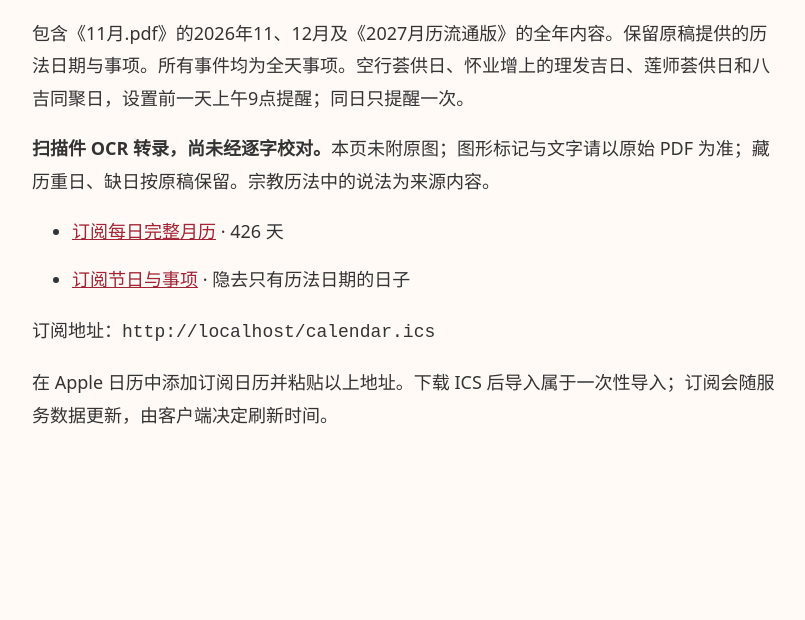
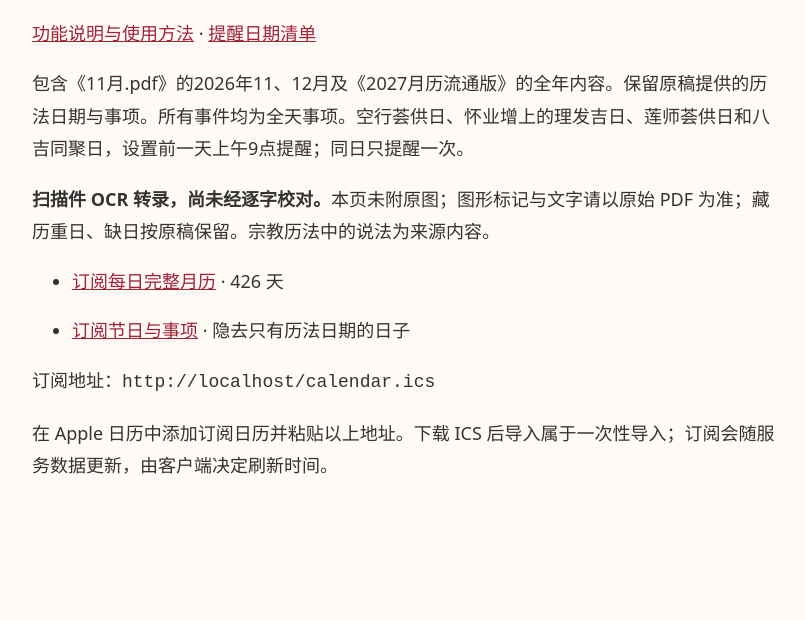
Before and after one commit to cdu445/calendar2027, a plain HTML site: page index.html in a window 1280 px wide. Shown: the part 180-800 px from the top of the page, without its empty margins (233-1038 px from the left). Drawn offline with Linux system fonts and the light colour scheme.

Commit message:
Add files via upload
添加功能说明和特殊日期提醒Add feature descriptions and special date reminders

```diff
--- a/index.html
+++ b/index.html
@@ -1 +1 @@
-<!doctype html><html lang="zh-CN"><meta charset="utf-8"><meta name="viewport" content="width=device-width,initial-scale=1"><title>2026–2027 月历订阅</title><style>body{font:18px/1.8 system-ui;max-width:750px;margin:60px auto;padding:24px;color:#333;background:#fffaf5}a{color:#a12336}code{overflow-wrap:anywhere}li{margin:16px 0}</style><h1>2026–2027 月历订阅</h1><p>包含《11月.pdf》的2026年11、12月及《2027月历流通版》的全年内容。保留原稿提供的历法日期与事项。所有事件均为全天事项。空行荟供日、怀业增上的理发吉日、莲师荟供日和八吉同聚日，设置前一天上午9点提醒；同日只提醒一次。</p><p><strong>扫描件 OCR 转录，尚未经逐字校对。</strong>本页未附原图；图形标记与文字请以原始 PDF 为准；藏历重日、缺日按原稿保留。宗教历法中的说法为来源内容。</p><ul><li><a id="all" href="calendar.ics">订阅每日完整月历</a> · 426 天</li><li><a id="special" href="special.ics">订阅节日与事项</a> · 隐去只有历法日期的日子</li></ul><p>订阅地址：<code id="url"></code></p><p>在 Apple 日历中添加订阅日历并粘贴以上地址。下载 ICS 后导入属于一次性导入；订阅会随服务数据更新，由客户端决定刷新时间。</p><script>let u=new URL('calendar.ics',location.href);document.querySelector('#url').textContent=u.href;for(let [id,file] of [['all','calendar.ics'],['special','special.ics']]){let a=new URL(file,location.href);a.protocol='webcal:';document.getElementById(id).href=a.href}</script></html>
+<!doctype html><html lang="zh-CN"><meta charset="utf-8"><meta name="viewport" content="width=device-width,initial-scale=1"><title>2026–2027 月历订阅</title><style>body{font:18px/1.8 system-ui;max-width:750px;margin:60px auto;padding:24px;color:#333;background:#fffaf5}a{color:#a12336}code{overflow-wrap:anywhere}li{margin:16px 0}</style><h1>2026–2027 月历订阅</h1><p><a href="https://github.com/cdu445/calendar2027#readme">功能说明与使用方法</a> · <a href="REMINDERS.txt">提醒日期清单</a></p><p>包含《11月.pdf》的2026年11、12月及《2027月历流通版》的全年内容。保留原稿提供的历法日期与事项。所有事件均为全天事项。空行荟供日、怀业增上的理发吉日、莲师荟供日和八吉同聚日，设置前一天上午9点提醒；同日只提醒一次。</p><p><strong>扫描件 OCR 转录，尚未经逐字校对。</strong>本页未附原图；图形标记与文字请以原始 PDF 为准；藏历重日、缺日按原稿保留。宗教历法中的说法为来源内容。</p><ul><li><a id="all" href="calendar.ics">订阅每日完整月历</a> · 426 天</li><li><a id="special" href="special.ics">订阅节日与事项</a> · 隐去只有历法日期的日子</li></ul><p>订阅地址：<code id="url"></code></p><p>在 Apple 日历中添加订阅日历并粘贴以上地址。下载 ICS 后导入属于一次性导入；订阅会随服务数据更新，由客户端决定刷新时间。</p><script>let u=new URL('calendar.ics',location.href);document.querySelector('#url').textContent=u.href;for(let [id,file] of [['all','calendar.ics'],['special','special.ics']]){let a=new URL(file,location.href);a.protocol='webcal:';document.getElementById(id).href=a.href}</script></html>
```
Also changed, not shown: REMINDERS.txt (added), 1 other file.
